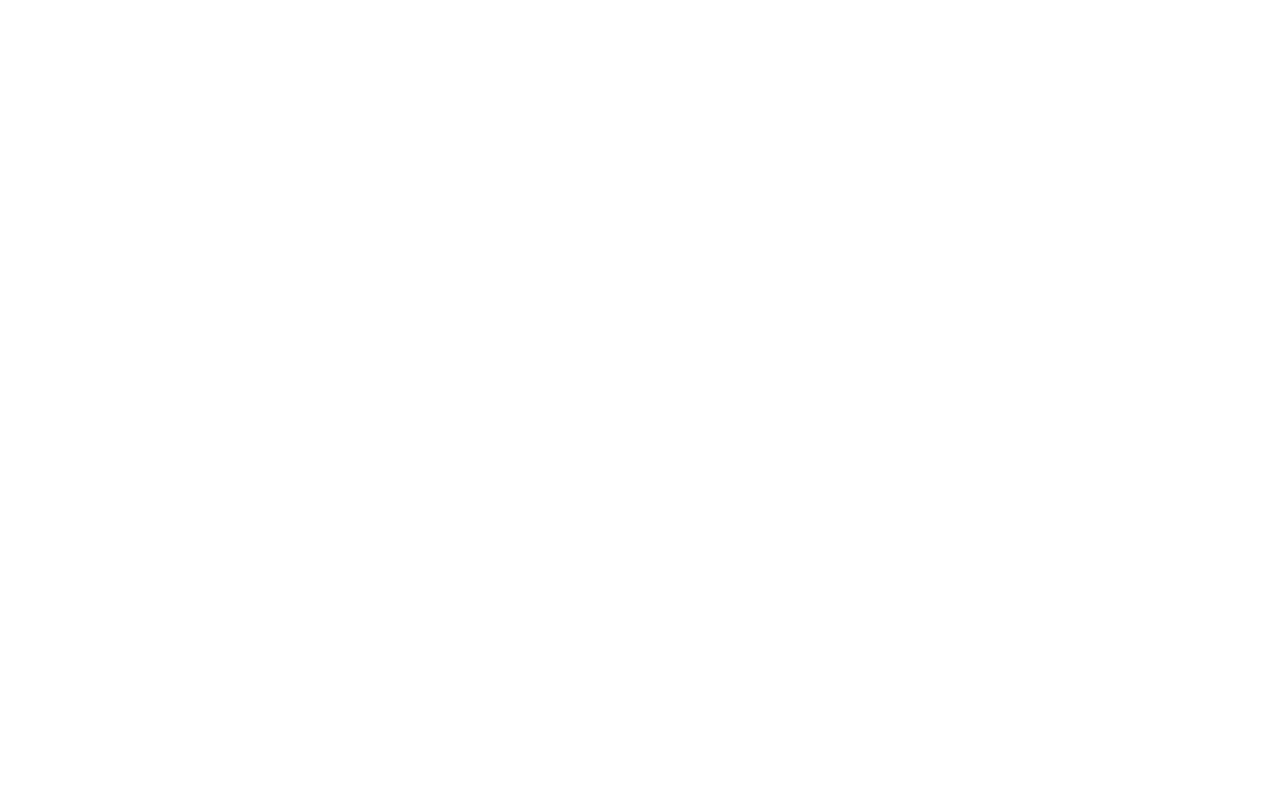
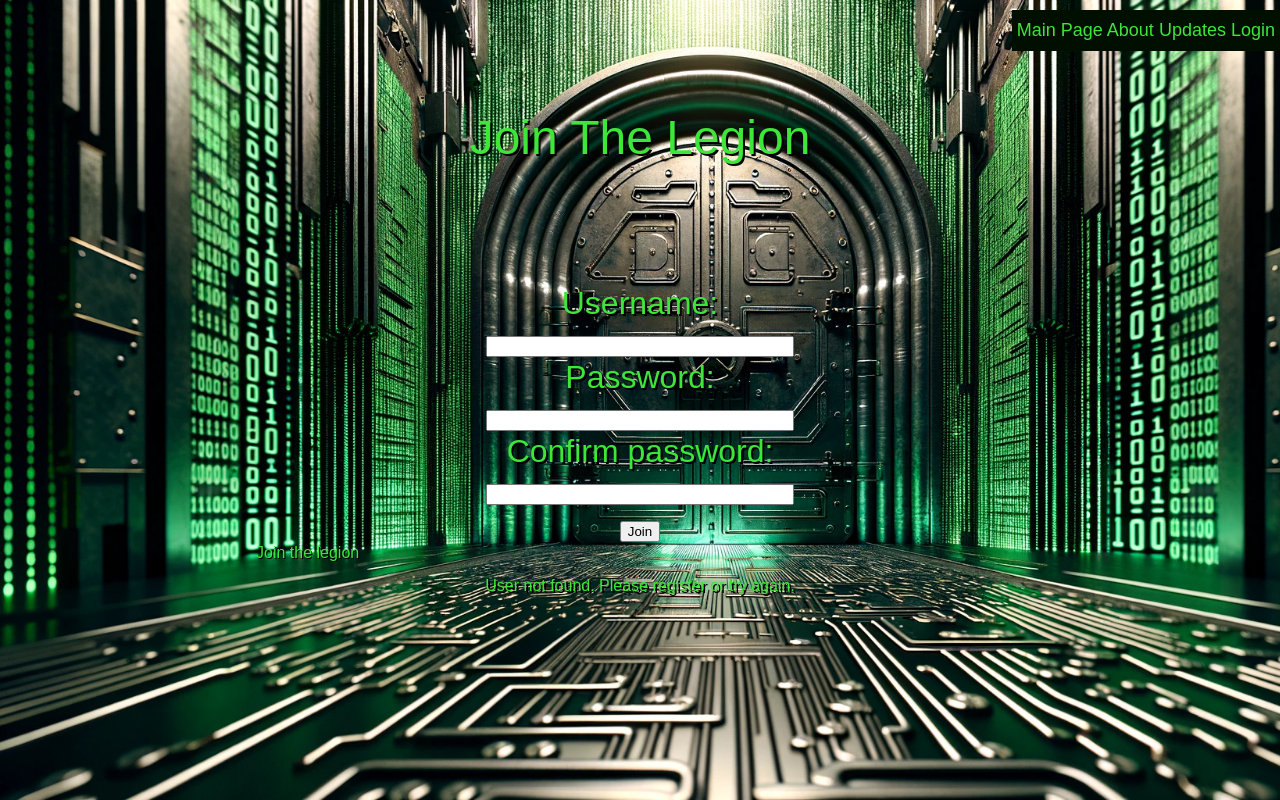
Before and after one commit to AyoXeN/CyberBunker, a PHP site: page /login/register.php in a window 1280 px wide. Before the commit the page is empty. Run offline with PHP 8.4, Linux system fonts and the light colour scheme; data that the repository does not hold is empty.

Commit message:
link style

```diff
--- a/login/login.php
+++ b/login/login.php
@@ -7,7 +7,7 @@
 </head>
 <body>
 <nav>
-        <a href="../main/index.php" id="Main">Main Page</a>
+        <a href="../main/index.php" id="mainPage">Main Page</a>
         <a href="../about/about.php" id="About">About</a>
         <a href="../updates/updates.php" id="Updates">Updates</a>
         <a href="../login/login.php" id="Login">Login</a>
@@ -24,7 +24,9 @@
             <button type="submit">Login</button>
         </form>
 
-        <a href="register.php" id="register">Join The Legion</a>
+        <div id="oldOrNew">
+            <a href="register.php">Join the legion</a>
+        </div>
 
         <div id="response">
         <?php
--- a/login/register.php
+++ b/login/register.php
@@ -0,0 +1,80 @@
+<!DOCTYPE html>
+<html lang="en">
+<head>
+    <meta charset="UTF-8">
+    <link rel="stylesheet" href="../styles/styleLogin.css">
+    <title>Login</title>
+</head>
+<body>
+    <nav>
+        <a href="../main/index.php" id="mainPage">Main Page</a>
+        <a href="../about/about.php" id="About">About</a>
+        <a href="../updates/updates.php" id="Updates">Updates</a>
+        <a href="../login/login.php" id="Login">Login</a>
+    </nav>
+
+    <main>
+        <div id="welcomeBanner">Join The Legion</div>
+        <form action="<?php echo $_SERVER["PHP_SELF"]; ?>" method="post">
+            <label for="username">Username:</label></br>
+            <input type="text" id="username" name="username" required></br>
+            <label for="password">Password:</label></br>
+            <input type="password" id="password" name="password" required></br>
+            <label for="password">Confirm password:</label></br>
+            <input type="password" id="confirm" name="confirm" required></br>
+
+            <button type="submit">Join</button>
+        </form>
+
+        <div id="oldOrNew">
+            <a href="register.php">Join the legion</a>
+        </div>
+
+        <div id="response">
+        <?php
+        // Database configuration
+        $db_host = "localhost";
+        $db_user = "AyoXeN";
+        $db_password = "test";
+        $db_name = "cyberbunker";
+
+        // Create a database connection
+        $conn = new mysqli($db_host, $db_user, $db_password, $db_name);
+
+        // Check connection
+        if ($conn->connect_error) {
+            die("Connection failed: " . $conn->connect_error);
+        }
+
+        // Get user input
+        $username = $_POST['username'];
+        $password = $_POST['password'];
+
+        // Query to check if the user exists
+        $sql = "SELECT * FROM users WHERE username = '$username'";
+        $result = $conn->query($sql);
+
+        if ($result->num_rows == 1) {
+            $row = $result->fetch_assoc();
+            $hashed_password = $row['password'];
+
+            // Verify the password
+            if (password_verify($password, $hashed_password)) {
+                // Successful login
+                header("Location: ../main/index.php");
+            } else {
+                // Incorrect password
+                echo "Incorrect password. Please try again.";
+            }
+        } else {
+            // User not found
+            echo "User not found. Please register or try again.";
+        }
+
+        // Close the database connection
+        $conn->close();
+        ?>
+        </div>
+    </main>
+</body>
+</html>
--- a/styles/styleLogin.css
+++ b/styles/styleLogin.css
@@ -6,7 +6,6 @@ body {
     background-size: cover;
     background-repeat: no-repeat;
     background-attachment: fixed;
-    z-index: 1;
 }
 
 nav {
@@ -17,9 +16,7 @@ nav {
     background-color: #010f01;
     padding: 10px 5px;
     text-align: right;
-    text-decoration: none;
     display: block;
-    z-index: 1;
 }
 
 nav a {
@@ -27,16 +24,19 @@ nav a {
     text-decoration: none;
 }
 
-main{
+main {
     margin: 0 auto;
     top: 100px;
     width: 60%;
     position: relative;
     color: #3de638;
     text-shadow: 2px 2px 0 black;
-    text-decoration: none;
     background-color: transparent;
-    z-index: 1;
+}
+
+#oldOrNew a:link {
+    color: #3de638;
+    text-shadow: 1px 1px 0 black;
     text-decoration: none;
 }
 
@@ -47,7 +47,6 @@ main{
     text-shadow: 2px 2px 0 black;
     text-align: center;
     background-color: transparent;
-    z-index: 1;
 }
 
 form {
--- a/styles/styleMain.css
+++ b/styles/styleMain.css
@@ -6,7 +6,6 @@ body {
     background-size: cover;
     background-repeat: no-repeat;
     background-attachment: fixed;
-    z-index: 1;
 }
 
 nav {
@@ -19,7 +18,6 @@ nav {
     text-align: right;
     text-decoration: none;
     display: block;
-    z-index: 1;
 }
 
 nav a {
@@ -34,10 +32,7 @@ main {
     position: relative;
     color: #3de638;
     text-shadow: 1px 1px 0 black;
-    text-decoration: none;
     background-color: transparent;
-    z-index: 1;
-    text-decoration: none;
 }
 
 .post-container iframe{
@@ -68,5 +63,4 @@ main {
     text-shadow: 1px 1px 0 black;
     text-align: center;
     background-color: #0e2305;
-    z-index: 1;
 }
```
